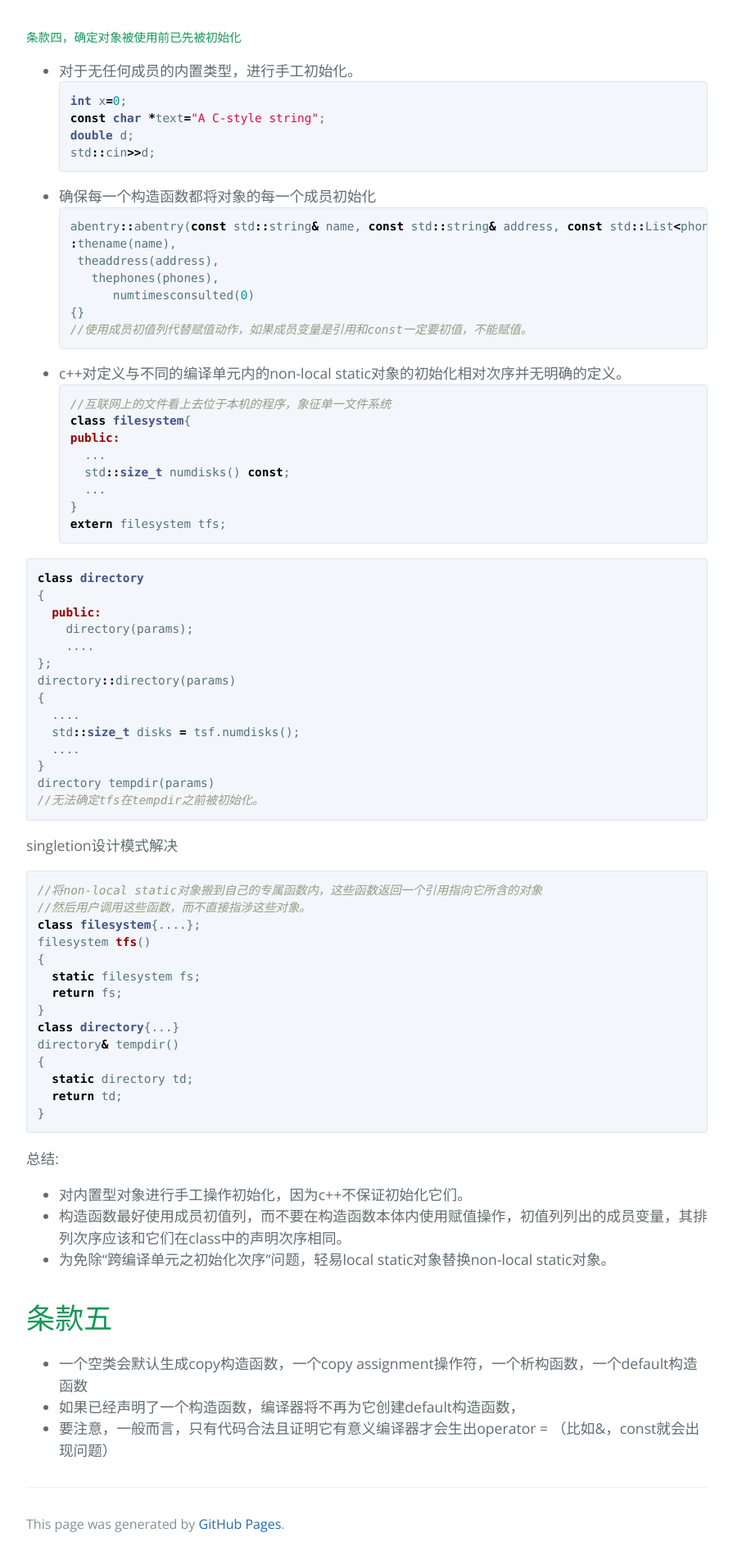
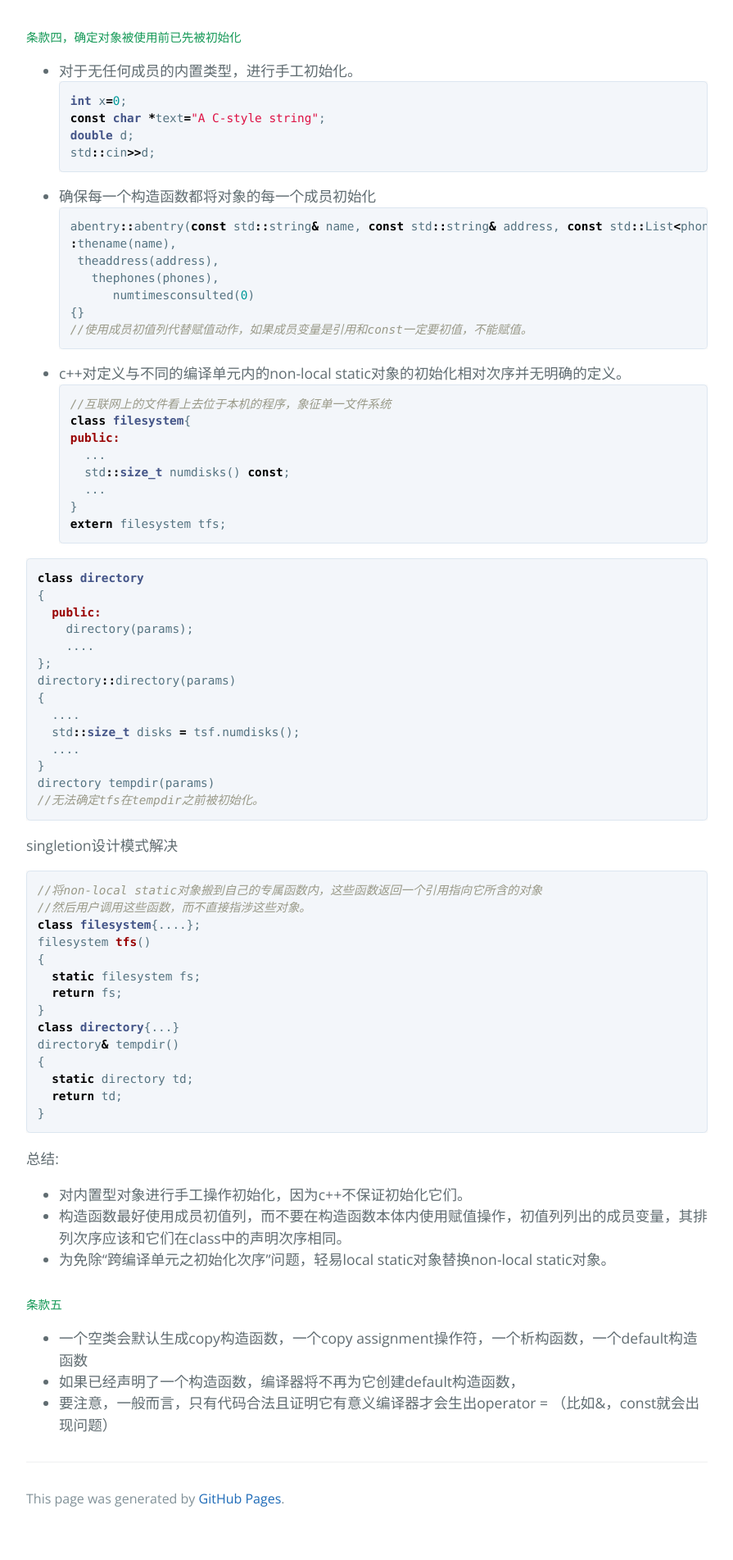
Before and after one commit to cuiyixiao/cuiyixiao.github.io, a Jekyll site: the page built from _posts/2017-12-19-effectivec++.md, in a window 1280 px wide. Shown: the part 1839-3742 px from the top of the page at 82% size, without its empty margins (192-1087 px from the left). Built offline with Jekyll 4.4.1, drawn with Linux system fonts in a browser that asks for light colours; our own code applies the rules of GitHub Pages for plain Markdown files; after the commit the page ends 3711 px from its top, so only the background shows below that.

```diff
--- a/_posts/2017-12-19-effectivec++.md
+++ b/_posts/2017-12-19-effectivec++.md
@@ -117,7 +117,7 @@ directory& tempdir()
 - 构造函数最好使用成员初值列，而不要在构造函数本体内使用赋值操作，初值列列出的成员变量，其排列次序应该和它们在class中的声明次序相同。
 - 为免除“跨编译单元之初始化次序”问题，轻易local static对象替换non-local static对象。
 
-# 条款五
+##### 条款五
 - 一个空类会默认生成copy构造函数，一个copy assignment操作符，一个析构函数，一个default构造函数
 - 如果已经声明了一个构造函数，编译器将不再为它创建default构造函数，
 - 要注意，一般而言，只有代码合法且证明它有意义编译器才会生出operator = （比如&，const就会出现问题）
```
